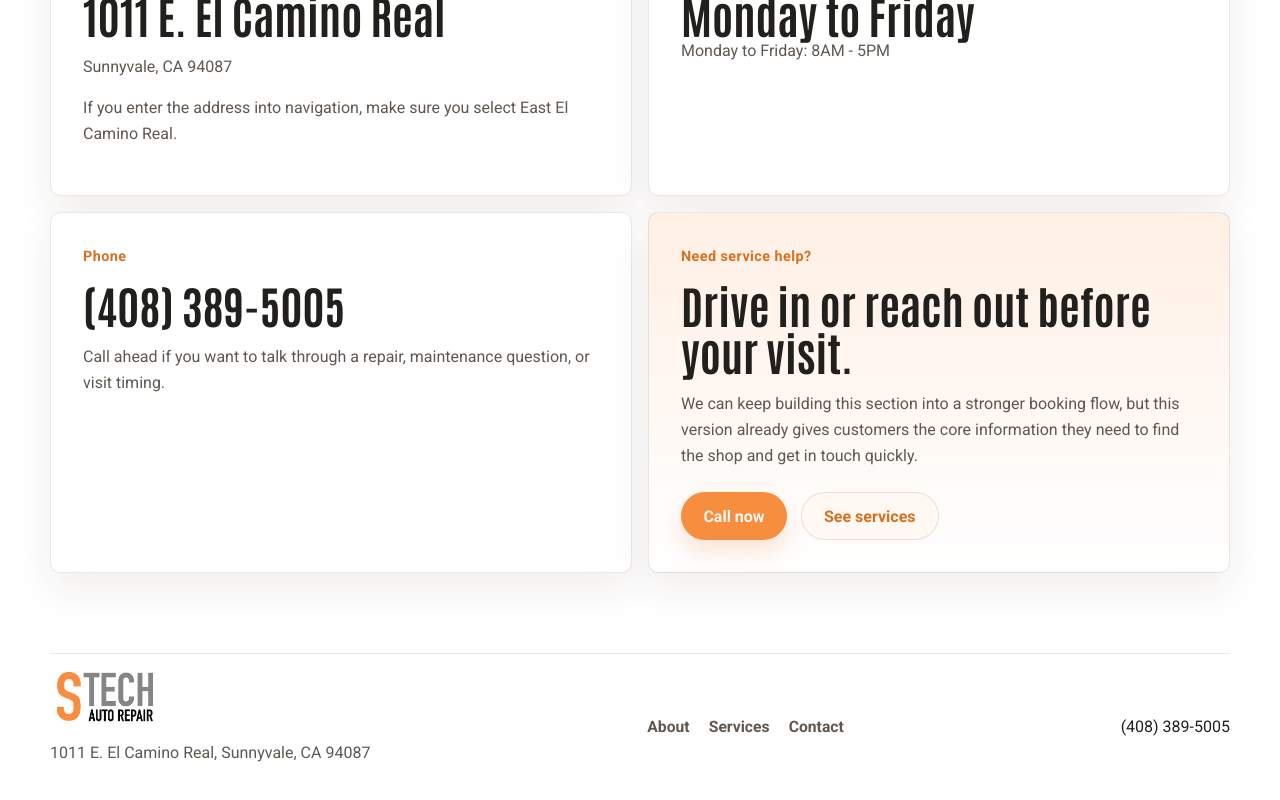
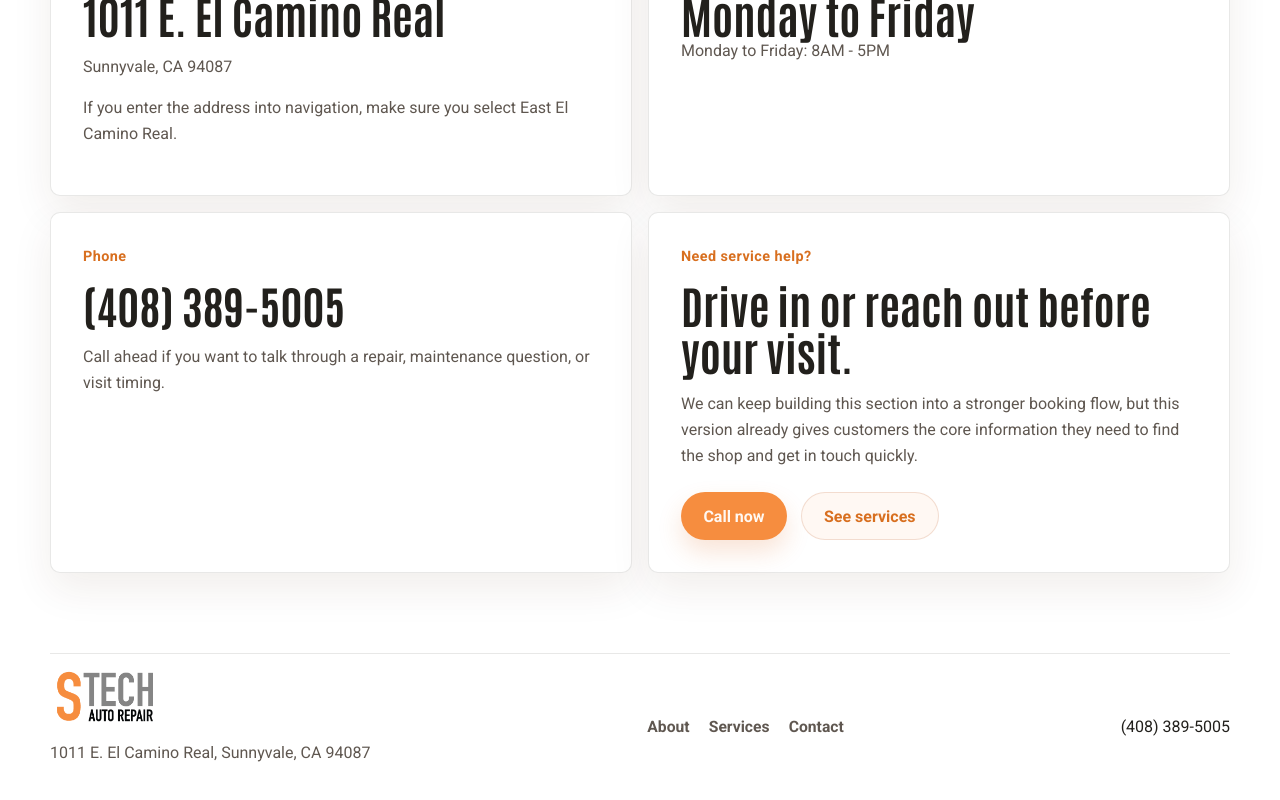
Before and after one commit to DietmarSZ/stechherman, a Next.js app: page /contact in a window 1280 px wide. Shown: the part 1218-2018 px from the top of the page. Built offline with nearby package versions, Linux system fonts and the light colour scheme.

Commit message:
Remove accent background from contact panel

```diff
--- a/src/app/contact/page.tsx
+++ b/src/app/contact/page.tsx
@@ -83,7 +83,7 @@ export default function ContactPage() {
           </p>
         </article>
 
-        <article className="panel panel-accent">
+        <article className="panel">
           <p className="eyebrow">Need service help?</p>
           <h2>Drive in or reach out before your visit.</h2>
           <p>
```
